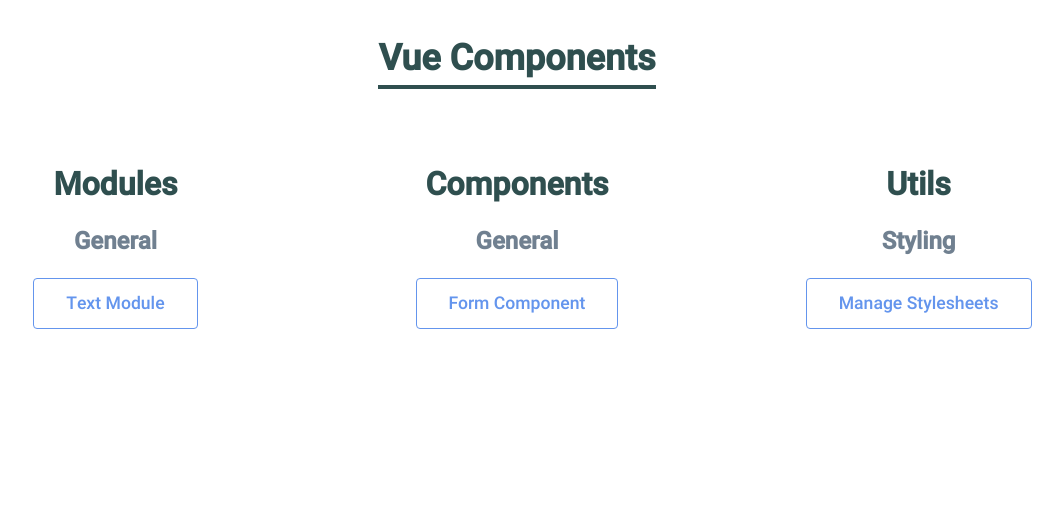
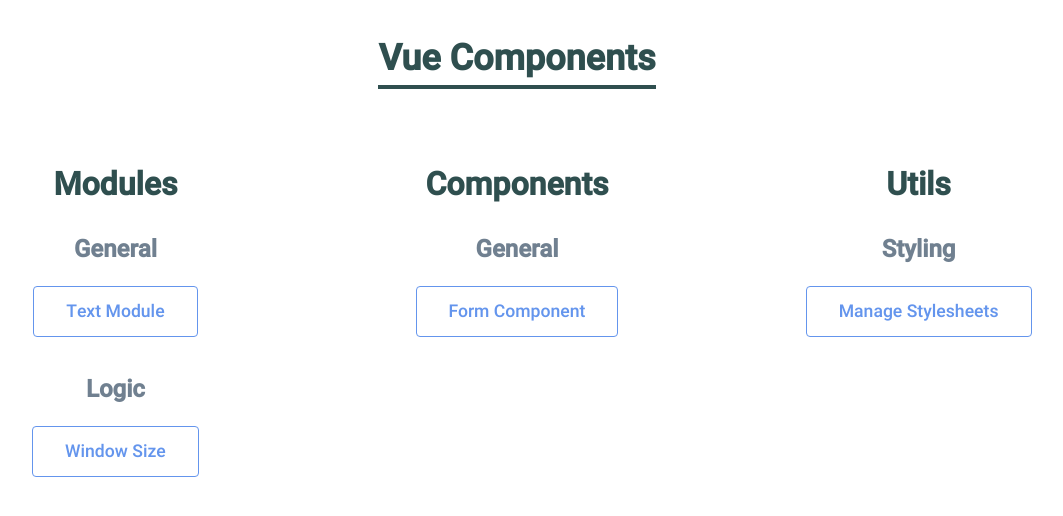
Before and after one commit to aclarke211/vue-tools, a Vue app: page / in a window 1280 px wide. Shown: the top 516 px of the page, without its empty margins (123-1186 px from the left). Built offline with nearby package versions, Linux system fonts and the light colour scheme.

Commit message:
Create WindowSize module and additional dashboard styling.

```diff
--- a/src/router.js
+++ b/src/router.js
@@ -14,6 +14,11 @@
     path: '/modules/general/text-module',
     name: 'textModule',
     component: () => import(/* webpackChunkName: "TextModule" */ './components/modules/TextModule.vue'),
+  },
+  {
+    path: '/modules/logic/window-size',
+    name: 'windowSize',
+    component: () => import(/* webpackChunkName: "windowSize" */ './components/modules/logic/WindowSize.vue'),
   },
 ];
 
--- a/src/views/Home.vue
+++ b/src/views/Home.vue
@@ -39,6 +39,9 @@
         subcategories: [
           {
             name: 'General',
+          },
+          {
+            name: 'Logic',
           },
         ],
       },
@@ -117,7 +120,7 @@
     &__title {
       color: slategrey;
       font-size: 1.5rem;
-      margin: .5rem;
+      margin: 1rem;
       padding: 0;
     }
 
```
Also changed, not shown: src/components/modules/logic/WindowSize.vue (added).
